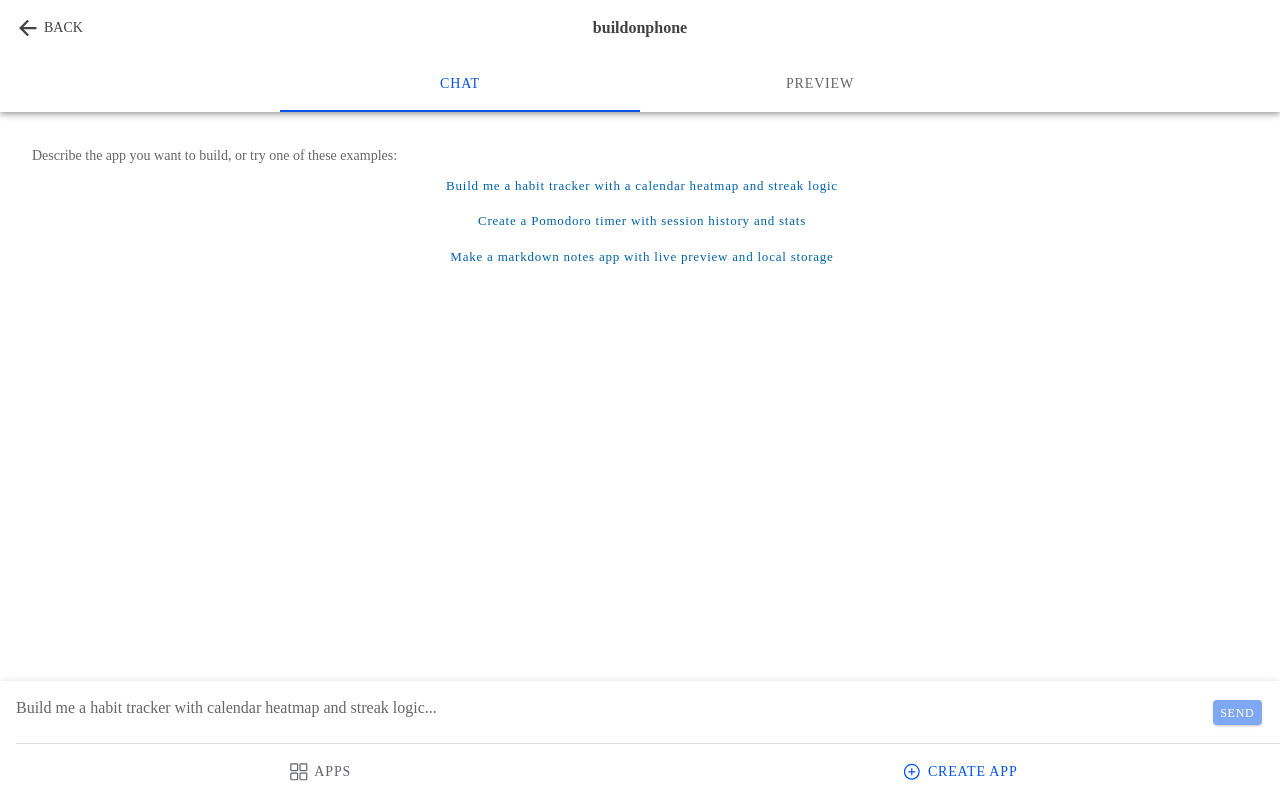
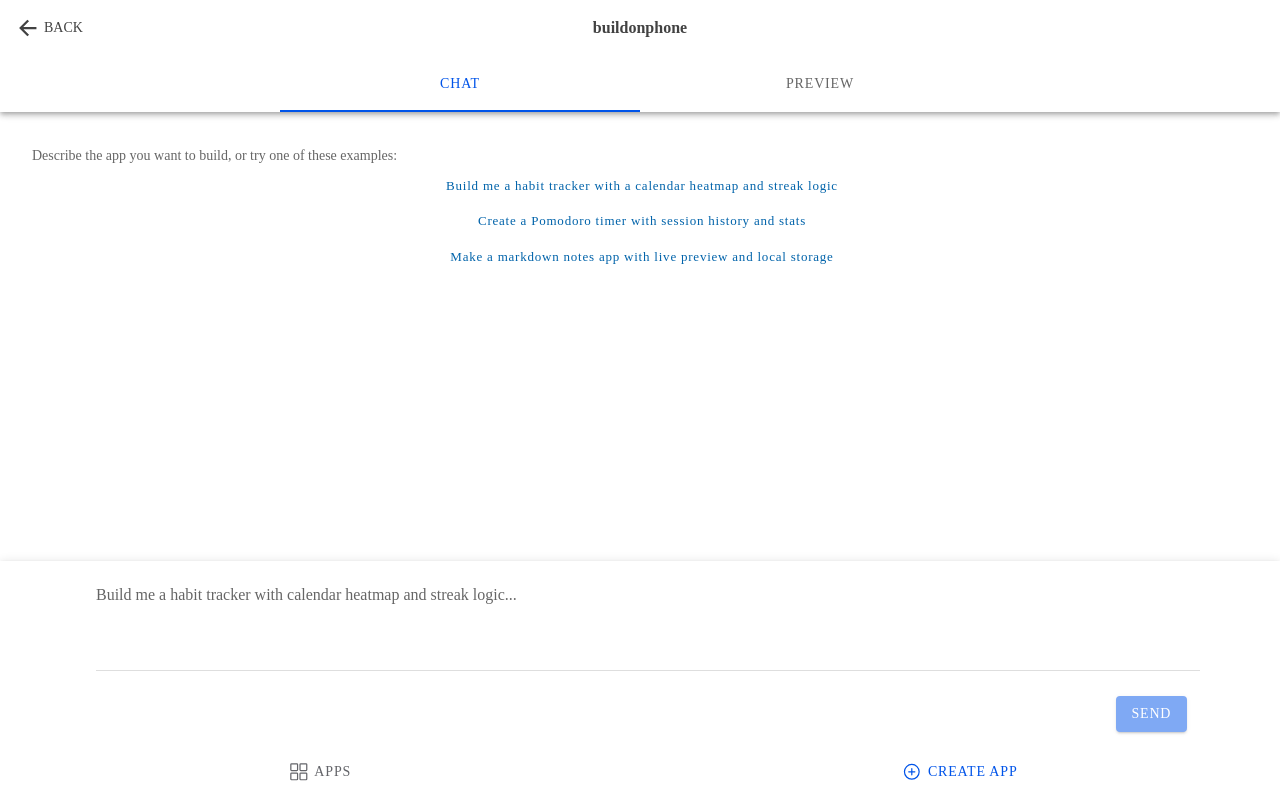
Before and after one commit to marcusschiesser/buildonphone, a Next.js app in the folder apps/pwa/: page /create in a window 1280 px wide. Built offline with nearby package versions, Linux system fonts and the light colour scheme.

Commit message:
Improve studio prompt composer for long inputs

```diff
--- a/apps/pwa/src/components/studio.module.css
+++ b/apps/pwa/src/components/studio.module.css
@@ -2,3 +2,21 @@
   width: 100%;
   text-transform: none;
 }
+
+.composerGrid {
+  padding-top: 0.5rem;
+  padding-bottom: 0.5rem;
+}
+
+.composerInput {
+  --padding-top: 0.75rem;
+  --padding-bottom: 0.75rem;
+  --padding-start: 0;
+  --padding-end: 0;
+  max-height: 40vh;
+}
+
+.composerInput textarea {
+  max-height: 40vh;
+  overflow-y: auto;
+}
--- a/apps/pwa/src/components/studio.tsx
+++ b/apps/pwa/src/components/studio.tsx
@@ -1,17 +1,20 @@
 'use client';
 
-import { useEffect, useMemo, useRef, useState } from 'react';
+import { useEffect, useMemo, useRef, useState, type KeyboardEvent } from 'react';
 import { useIsClient } from '@/lib/ui/useIsClient';
 import {
   IonBackButton,
   IonButton,
   IonContent,
   IonFooter,
+  IonGrid,
   IonHeader,
   IonItem,
+  IonCol,
   IonLabel,
   IonList,
   IonPage,
+  IonRow,
   IonSegment,
   IonSegmentButton,
   IonTextarea,
@@ -138,6 +141,13 @@ export function Studio({
     });
   };
 
+  const onComposerKeyDown = (event: KeyboardEvent<HTMLIonTextareaElement>) => {
+    if ((event.metaKey || event.ctrlKey) && event.key === 'Enter') {
+      event.preventDefault();
+      send();
+    }
+  };
+
   const onPreviewFix = (payload: PreviewFixPayload) => {
     if (busy || gen?.result) return;
     const fixPrompt = buildFixPrompt(payload);
@@ -219,18 +229,29 @@ export function Studio({
       </IonContent>
       <IonFooter>
         {activeTab === 'chat' ? (
-          <IonToolbar >
+          <IonToolbar>
+            <IonGrid className={styles.composerGrid} fixed>
+              <IonRow>
+                <IonCol size="12">
                   <IonItem lines="inset">
                     <IonTextarea
                       value={input}
                       onIonInput={(event) => setInput(event.detail.value ?? '')}
+                      onKeyDown={onComposerKeyDown}
                       autoGrow
+                      rows={4}
+                      className={styles.composerInput}
                       placeholder="Build me a habit tracker with calendar heatmap and streak logic..."
                     />
+                  </IonItem>
+                </IonCol>
+              </IonRow>
+              <IonRow className="ion-justify-content-end ion-padding-horizontal ion-padding-top">
                 <IonButton onClick={send} disabled={busy || Boolean(gen?.result) || !input.trim()}>
                   {busy ? 'Working...' : 'Send'}
                 </IonButton>
-            </IonItem>
+              </IonRow>
+            </IonGrid>
           </IonToolbar>
         ) : null}
         <MobileTabs active="studio" />
```
Lines whose indentation alone changed are shown as unchanged.
